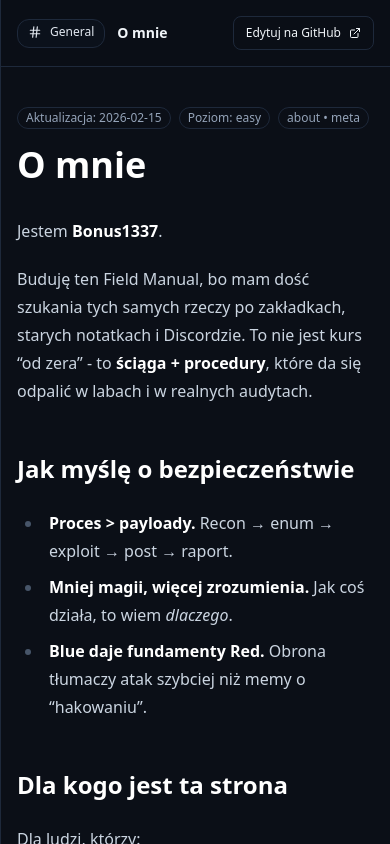
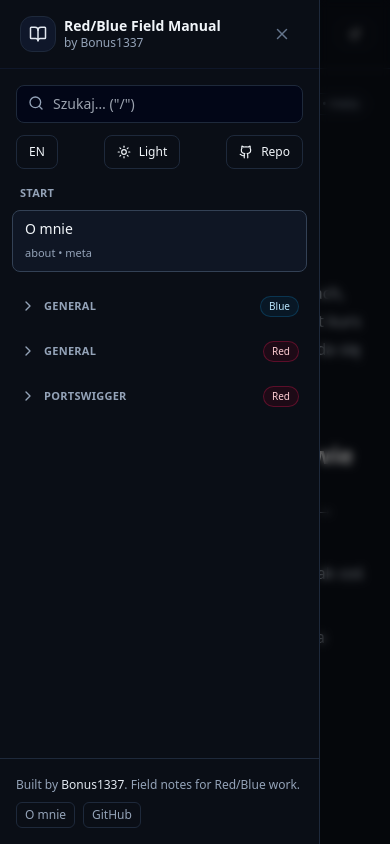
Before and after one commit to Bonus1337/field-manual, a React (Vite) app: page /#/pl/doc/about in a window 390 px wide. Both pictures are taken after a click on the button "Open menu". Built offline with nearby package versions, Linux system fonts and the light colour scheme.

Commit message:
feat: add support for mobile users

```diff
--- a/src/app/SecurityGuidebook.jsx
+++ b/src/app/SecurityGuidebook.jsx
@@ -154,6 +154,32 @@ function normalizeTopic(v) {
 const PINNED_ORDER = ["manifesto", "about"];
 const PINNED_SET = new Set(PINNED_ORDER);
 
+function useIsDesktop() {
+  const QUERY = "(min-width: 1024px)";
+
+  const getSnapshot = () => {
+    if (typeof globalThis === "undefined" || !globalThis.matchMedia) return true;
+    return globalThis.matchMedia(QUERY).matches;
+  };
+
+  const getServerSnapshot = () => true;
+
+  const subscribe = (onStoreChange) => {
+    const mql = globalThis.matchMedia(QUERY);
+    const handler = () => onStoreChange();
+
+    if (mql.addEventListener) mql.addEventListener("change", handler);
+    else mql.addListener(handler);
+
+    return () => {
+      if (mql.removeEventListener) mql.removeEventListener("change", handler);
+      else mql.removeListener(handler);
+    };
+  };
+
+  return React.useSyncExternalStore(subscribe, getSnapshot, getServerSnapshot);
+}
+
 function CodeBlock({ code, language }) {
   const [copied, setCopied] = useState(false);
 
@@ -219,6 +245,7 @@ function Markdown({ content }) {
     window.addEventListener("keydown", onKey);
     return () => window.removeEventListener("keydown", onKey);
   }, [lightbox.open]);
+
   useEffect(() => {
     usedIdsRef.current = new Map();
   }, [content]);
@@ -321,6 +348,7 @@ function Markdown({ content }) {
       >
         {content}
       </ReactMarkdown>
+
       {lightbox.open && (
         <div
           className="fixed inset-0 z-[9999] bg-black/70 backdrop-blur-sm"
@@ -374,7 +402,13 @@ export default function SecurityGuidebook() {
   const safeLang = lang === "en" ? "en" : "pl";
   const t = UI[safeLang];
 
-  const [sidebarOpen, setSidebarOpen] = useState(true);
+  const isDesktop = useIsDesktop();
+
+  const [sidebarOpen, setSidebarOpen] = useState(() => {
+    if (typeof window === "undefined") return true;
+    return window.matchMedia("(min-width: 1024px)").matches;
+  });
+
   const [query, setQuery] = useState("");
   const [theme, setTheme] = useState(() => getStoredTheme());
 
@@ -388,6 +422,19 @@ export default function SecurityGuidebook() {
     setStoredTheme(theme);
   }, [theme]);
 
+  const sidebarOpenEffective = isDesktop ? true : sidebarOpen;
+
+  useEffect(() => {
+    if (isDesktop) return;
+
+    const prev = document.body.style.overflow;
+    if (sidebarOpenEffective) document.body.style.overflow = "hidden";
+
+    return () => {
+      document.body.style.overflow = prev;
+    };
+  }, [sidebarOpenEffective, isDesktop]);
+
   useEffect(() => {
     const onKey = (e) => {
       if (e.key === "/" && !e.metaKey && !e.ctrlKey && !e.altKey) {
@@ -400,11 +447,12 @@ export default function SecurityGuidebook() {
       if (e.key === "Escape") {
         const el = document.getElementById("kb-search");
         if (el && document.activeElement === el) el.blur();
+        if (!isDesktop && sidebarOpenEffective) setSidebarOpen(false);
       }
     };
     window.addEventListener("keydown", onKey);
     return () => window.removeEventListener("keydown", onKey);
-  }, []);
+  }, [isDesktop, sidebarOpen]);
 
   const { map, canon } = useMemo(() => loadContentBilingual(), []);
 
@@ -685,12 +733,14 @@ export default function SecurityGuidebook() {
   const onSwitchLang = () => {
     const next = safeLang === "pl" ? "en" : "pl";
     navigate(`/${next}/doc/${id}`, { replace: false });
+    if (!isDesktop) setSidebarOpen(false);
   };
 
   const onGoDoc = (docId2) => {
     navigate(`/${safeLang}/doc/${docId2}`);
     const root = mainRef.current;
     if (root) root.scrollTo({ top: 0, behavior: "auto" });
+    if (!isDesktop) setSidebarOpen(false);
   };
 
   const toggleSection = (secKey) => {
@@ -830,27 +880,40 @@ export default function SecurityGuidebook() {
   }
 
   return (
-    <div className="h-screen w-full bg-white text-slate-900 dark:bg-[#0b0f17] dark:text-slate-100">
-      <div className="flex h-full">
+    <div className="h-dvh w-full bg-white text-slate-900 dark:bg-[#0b0f17] dark:text-slate-100">
+      <div className="relative flex h-full">
+        {!isDesktop && sidebarOpenEffective && (
+          <button
+            type="button"
+            aria-label="Close sidebar overlay"
+            onClick={() => setSidebarOpen(false)}
+            className="fixed inset-0 z-30 bg-black/50 backdrop-blur-sm"
+          />
+        )}
+
         <aside
           className={cx(
-            "border-r border-slate-200 bg-white dark:border-slate-800 dark:bg-[#0a0e16]",
-            sidebarOpen ? "w-80" : "w-0"
+            "fixed inset-y-0 left-0 z-40 w-80 border-r border-slate-200 bg-white dark:border-slate-800 dark:bg-[#0a0e16]",
+            "transform transition-transform duration-200 ease-out will-change-transform",
+            sidebarOpenEffective ? "translate-x-0" : "-translate-x-full",
+            "lg:static lg:translate-x-0 lg:z-auto lg:shrink-0"
           )}
         >
-          <div className={cx("h-full", sidebarOpen ? "flex flex-col" : "hidden")}>
+          <div className="h-full flex flex-col">
             <div className="px-5 py-4 border-b border-slate-200 dark:border-slate-900 flex items-center justify-between">
               <button
                 onClick={() => onGoDoc("manifesto")}
-                className="flex items-center gap-2 text-left"
+                className="flex items-center gap-2 text-left min-w-0"
                 type="button"
               >
                 <div className="h-9 w-9 rounded-xl border border-slate-200 bg-slate-50 flex items-center justify-center dark:border-slate-800 dark:bg-slate-900">
                   <BookOpen size={18} className="text-slate-700 dark:text-slate-200" />
                 </div>
-                <div>
-                  <div className="text-sm font-semibold leading-tight">{SITE.name}</div>
-                  <div className="text-xs text-slate-500 dark:text-slate-400">
+                <div className="min-w-0">
+                  <div className="text-sm font-semibold leading-tight truncate">
+                    {SITE.name}
+                  </div>
+                  <div className="text-xs text-slate-500 dark:text-slate-400 truncate">
                     by {SITE.authorLabel}
                   </div>
                 </div>
@@ -860,6 +923,7 @@ export default function SecurityGuidebook() {
                 onClick={() => setSidebarOpen(false)}
                 className="lg:hidden rounded-md p-2 text-slate-500 hover:bg-slate-100 dark:hover:bg-slate-900"
                 type="button"
+                aria-label="Close menu"
               >
                 <X size={18} />
               </button>
@@ -1253,40 +1317,43 @@ export default function SecurityGuidebook() {
         </aside>
 
         <main ref={mainRef} className="flex-1 relative h-full overflow-y-auto min-w-0">
-          {!sidebarOpen && (
+          <header className="sticky top-0 z-20 border-b border-slate-200 bg-white dark:border-slate-800 dark:bg-[#0a0e16]">
+            <div className="mx-auto max-w-6xl px-4 sm:px-8 py-4 flex items-center justify-between gap-3">
+              <div className="flex items-center gap-3 min-w-0">
+                {!isDesktop && (
                   <button
                     onClick={() => setSidebarOpen(true)}
-              className="absolute left-4 top-4 z-10 rounded-lg border border-slate-200 bg-white/80 p-2 text-slate-700 backdrop-blur hover:bg-white dark:border-slate-800 dark:bg-slate-950/80 dark:text-slate-200"
+                    className="rounded-lg border border-slate-200 bg-white/80 p-2 text-slate-700 backdrop-blur hover:bg-white dark:border-slate-800 dark:bg-slate-950/80 dark:text-slate-200"
                     type="button"
+                    aria-label="Open menu"
                   >
                     <Menu size={18} />
                   </button>
                 )}
 
-          <header className="sticky top-0 z-10 border-b border-slate-200 bg-white dark:border-slate-800 dark:bg-[#0a0e16]">
-            <div className="mx-auto max-w-6xl px-4 sm:px-8 py-4 flex items-center justify-between">
-              <div className="flex items-center gap-3">
                 <div className={cx("rounded-xl border px-2.5 py-1 text-xs", meta.chip)}>
                   <span className="inline-flex items-center gap-2">
                     <meta.Icon size={14} />
                     {meta.label}
                   </span>
                 </div>
-                <div className="text-sm font-semibold">{doc.title}</div>
+
+                <div className="text-sm font-semibold truncate">{doc.title}</div>
               </div>
 
               <a
                 href={editUrl}
                 target="_blank"
                 rel="noreferrer"
-                className="inline-flex items-center gap-2 rounded-lg border border-slate-200 px-3 py-2 text-xs hover:bg-slate-50 dark:border-slate-800 dark:hover:bg-slate-900"
+                className="inline-flex items-center gap-2 rounded-lg border border-slate-200 px-3 py-2 text-xs hover:bg-slate-50 dark:border-slate-800 dark:hover:bg-slate-900 shrink-0"
               >
-                {t.edit} <ExternalLink size={12} />
+                <span className="hidden sm:inline">{t.edit}</span>
+                <ExternalLink size={12} />
               </a>
             </div>
           </header>
 
-          <div className="mx-auto max-w-6xl px-4 sm:px-8 py-10 grid grid-cols-1 lg:grid-cols-[1fr_260px] gap-10">
+          <div className="mx-auto max-w-6xl px-4 sm:px-8 py-6 sm:py-10 grid grid-cols-1 lg:grid-cols-[1fr_260px] gap-8 lg:gap-10">
             <article ref={articleRef} className="min-w-0">
               {isFallback && (
                 <div className="mb-6 rounded-xl border border-amber-200 bg-amber-50 px-4 py-3 text-sm text-amber-800 dark:border-amber-900/60 dark:bg-amber-950/20 dark:text-amber-200">
```
Lines whose indentation alone changed are shown as unchanged.
